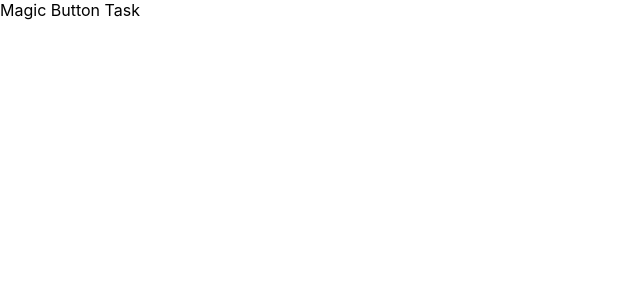
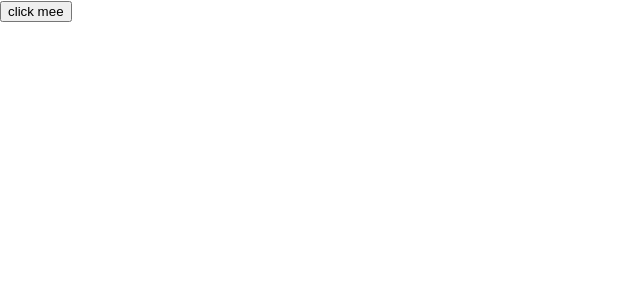
Before and after one commit to shecodestooiq/MagicButtonTask, a React (Create React App) app: page / in a window 1280 px wide. Shown: the top 300 px of the page, without its empty margins (0-640 px from the left). Built offline with nearby package versions, Linux system fonts and the light colour scheme.

Commit message:
using liabrray

```diff
--- a/package.json
+++ b/package.json
@@ -6,9 +6,10 @@
     "@testing-library/jest-dom": "^5.17.0",
     "@testing-library/react": "^13.4.0",
     "@testing-library/user-event": "^13.5.0",
+    "randomcolor": "^0.6.2",
     "react": "^18.2.0",
     "react-dom": "^18.2.0",
-    "react-scripts": "5.0.1",
+    "react-scripts": "^5.0.1",
     "web-vitals": "^2.1.4"
   },
   "scripts": {
--- a/src/App.js
+++ b/src/App.js
@@ -1,5 +1,43 @@
-function App() {
-  return <div>Magic Button Task</div>;
-}
+import React, { useState } from "react";
 
+import randomColor from 'randomcolor';
+
+const getRandomColor = () => {
+  return randomColor();
+};
+
+const MagicButton = ({ randomColor }) => {
+  return (
+    <button style={{ backgroundColor: randomColor}}>
+      hiiii
+    </button>
+  );
+};
+
+const App = () => {
+  const [buttons, setButtons] = useState([]);
+
+  const handleCreateButton = () => {
+    const newColor = getRandomColor();
+    const newButton = <MagicButton randomColor={newColor} />;
+    setButtons([...buttons, newButton]);
+  };
+
+  return (
+    <div className="Container">
+      <button onClick={() => handleCreateButton()} className="btnTextSize">
+       click mee
+      </button>
+      <div className="btnContainer">
+        {React.Children.map(buttons, (button, index) => (
+          <div key={index}>
+            {React.cloneElement(button, {
+              onClick: () => handleCreateButton(button.props.randomColor),
+            })}
+          </div>
+        ))}
+      </div>
+    </div>
+  );
+};
 export default App;
```
Also changed, not shown: 1 other file (tests, documents, lock files or other folders).
